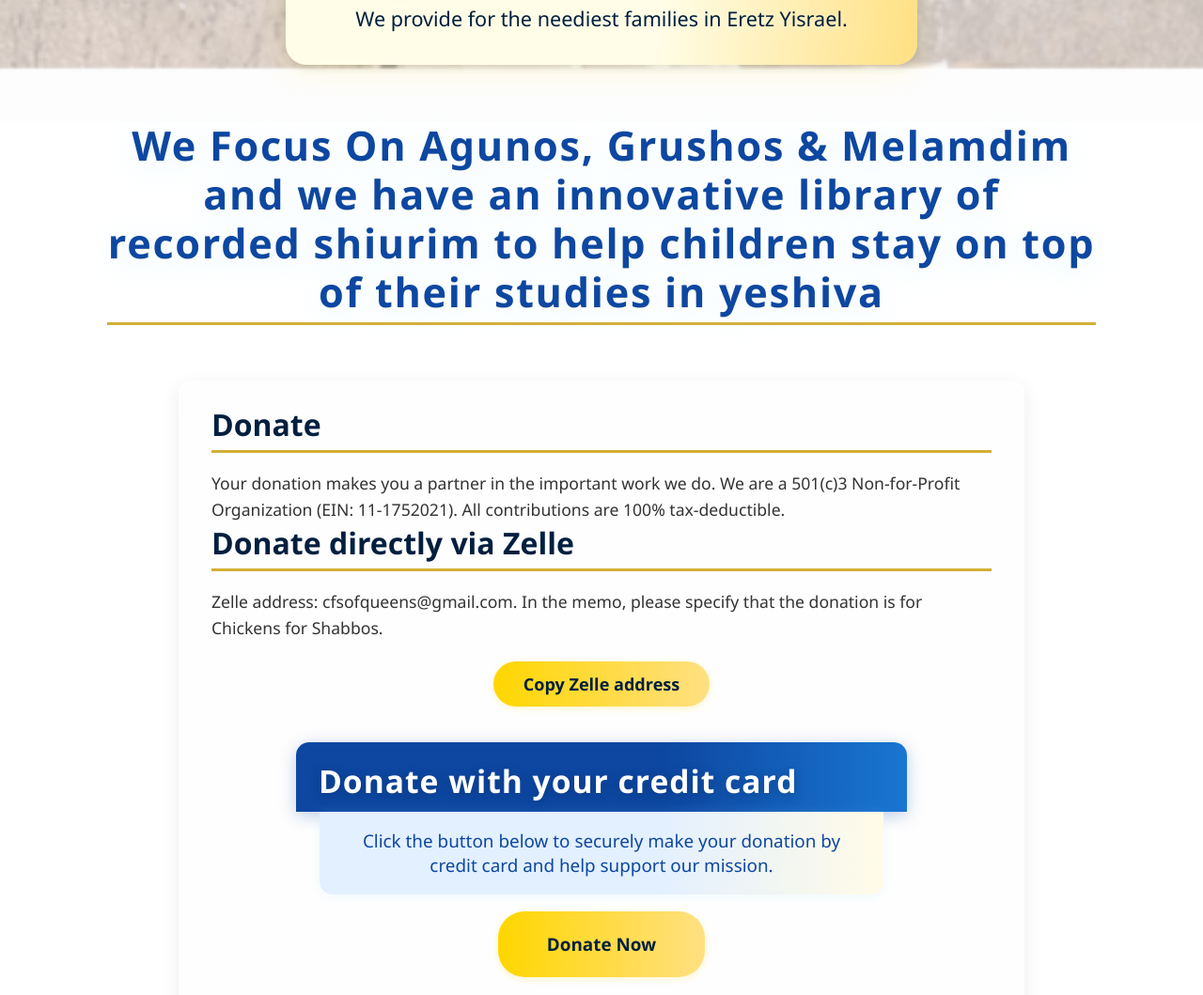
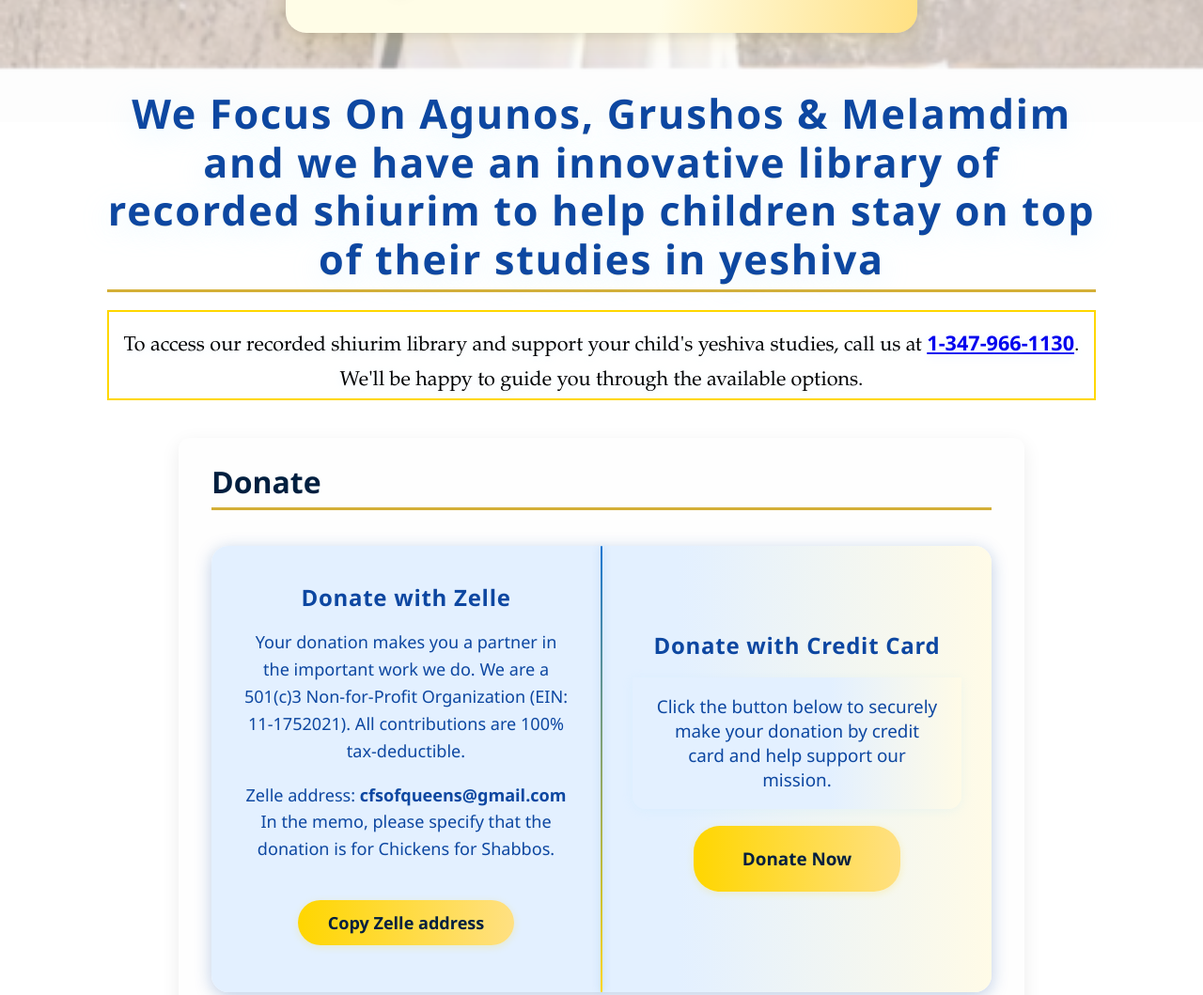
Before and after one commit to Cakeandcandles/final-chicken, a plain HTML site: page index.html in a window 1280 px wide. Shown: the part 670-1729 px from the top of the page at 94% size. Drawn offline with Linux system fonts and the light colour scheme.

Commit message:
Initial commit

```diff
--- a/index.html
+++ b/index.html
@@ -10,10 +10,7 @@
   <nav>
     <div class="nav-content">
       <img src="https://images.squarespace-cdn.com/content/v1/62758d0214ecdd5052f432c8/ddb0c748-7718-4757-a694-094191219017/ChickensForShabbos_logo+png2.png" alt="Chickens for shabbos logo" width="2000px">
-      <a href="#ron-pic">About</a>
-      <a href="/contact">Contact</a>
-      <a href="/case-studies">Case Studies</a>
-      <a href="/contact-us">Contact Us</a>
+      <a href="#picture-of-mr-robby" class="about-btn">About</a>
     </div>
     <a href="https://pay.banquest.com/csq" class="donate-btn nav-donate-btn">Donate</a>
   </nav>
@@ -25,34 +22,37 @@
 
   <section class="hero-highlight" id="hero-highlight">
     <h2>Help Us Make A Difference</h2>
-    <p>We provide for the neediest families in Eretz Yisrael.</p>
   </section>
 
-  <section class="focus-highlight"> <!--Change the css so it doesnt look so weird-->
+  <!--THIS IS WHERE THE VIDEO WILL GO-->
+
+  <section class="focus-highlight">
     <h2>We Focus On Agunos, Grushos & Melamdim and we have an innovative library of recorded shiurim to help children stay on top of their studies in yeshiva</h2>
+    <div id="number-info-div">
+      <p id="number-info">
+        To access our recorded shiurim library and support your child's yeshiva studies,
+        call us at <a href="tel:13479661130"><strong>1-347-966-1130</strong></a>.
+        We'll be happy to guide you through the available options.
+      </p>
+    </div>
+
   </section>
 
   <section class="fade-in-on-scroll">
     <h2>Donate</h2>
-    <p>Your donation makes you a partner in the important work we do. We are a 501(c)3 Non-for-Profit Organization (EIN: 11-1752021). All contributions are 100% tax-deductible.</p>
-
-    <!--<h3>Donate to Chickens for Shabbos directly via Bezri.org</h3>
-    <p>This is the website for the American Friends of Yad Eliezer & B'ezri organizations. You can set up recurring donations as well.</p>
-
-    <h3>Donate to Chickens for Shabbos via PayPal</h3>
-    <p>You'll be redirected to the PayPal website to make your donation. You don't have to create an account and can donate using a credit or debit card.</p>
-  -->
-    <h2>Donate directly via Zelle</h2>
-    <p>Zelle address: cfsofqueens@gmail.com. In the memo, please specify that the donation is for Chickens for Shabbos.</p>
-    <button id="copy-btn" onclick="copyText()">Copy Zelle address</button>
-
-    <!--<h3>Send A Check</h3>
-    <p>Please mail your check to: The American Friends of Yad Eliezer / B'ezri, 410 Glenn Road, Jackson, NJ 08527. Note/Memo: Donation for Chickens for Shabbos.</p>-->
-
-    <div style="max-width:650px;margin:38px auto 0 auto;">
-      <div class="donate-cc-heading">Donate with your credit card</div>
-      <div class="donate-cc-desc">Click the button below to securely make your donation by credit card and help support our mission.</div>
-      <a href="https://pay.banquest.com/csq" class="donate-cc-btn" target="_blank" rel="noopener">Donate Now</a>
+    <div class="donate-split-container">
+      <div class="donate-split-left">
+        <h3>Donate with Zelle</h3>
+        <p>Your donation makes you a partner in the important work we do. We are a 501(c)3 Non-for-Profit Organization (EIN: 11-1752021). All contributions are 100% tax-deductible.</p>
+        <p>Zelle address: <b>cfsofqueens@gmail.com</b><br>In the memo, please specify that the donation is for Chickens for Shabbos.</p>
+        <button id="copy-btn" onclick="copyText()">Copy Zelle address</button>
+      </div>
+      <div class="donate-split-divider"></div>
+      <div class="donate-split-right">
+        <h3>Donate with Credit Card</h3>
+        <div class="donate-cc-desc">Click the button below to securely make your donation by credit card and help support our mission.</div>
+        <a href="https://pay.banquest.com/csq" class="donate-cc-btn" target="_blank" rel="noopener">Donate Now</a>
+      </div>
     </div>
   </section>
 
@@ -60,11 +60,11 @@
   <section class="fade-in-on-scroll">
     <h2>About Us</h2>
     <img src="https://images.squarespace-cdn.com/content/v1/62758d0214ecdd5052f432c8/d377a89b-e5c7-4ee2-b21d-8745955e4ed6/rabbi.jpg" alt="Robby Neuman" class="about-img" />
-    <p id="ron-pic">
+    <p id="picture-of-mr-robby">
       Chickens for Shabbos was started in 2004 by Mr. Robby Neuman when he became keenly aware of the plight of Agunos, Grushos, and Melamdim.
     </p>
     <p>
-      Guided for many years by Rabbi Fabian Schoenfeld Zt"l of Young Israel of Kew Garden Hills and Rabbi Doniel Lander Shlit"a, it focuses on the harassed and ill-served of Israeli society: divorcees and abandoned women - those left alone to support their families. Since 2011, Chickens for Shabbos has partnered with American Friends of Yad Eliezer/B'ezri and together have distributed nearly $18,000,000.
+      Guided for many years by Rabbi Fabian Schoenfeld Zt"l of Young Israel of Kew Garden Hills and Rabbi Doniel Lander Shlit"a, it focuses on the harassed and ill-served of Israeli society: divorcees and abandoned women - those left alone to support their families. Since 2011, Chickens for Shabbos has distributed nearly $23,000,000.
     </p>
   </section>
 
@@ -74,8 +74,6 @@
 
 </body>
 <script>
-  // For fadng in certain objects:
-// Fade in hero-highlight section on page load
 window.addEventListener('DOMContentLoaded', function() {
   const hero = document.getElementById('hero-highlight');
   if(hero) {
@@ -84,7 +82,6 @@ window.addEventListener('DOMContentLoaded', function() {
     }, 200);
   }
 
-  // Fade in .fade-in-on-scroll elements when they enter viewport
   const fadeEls = document.querySelectorAll('.fade-in-on-scroll');
   const revealOnScroll = function() {
     const windowBottom = window.innerHeight + window.scrollY;
@@ -96,7 +93,7 @@ window.addEventListener('DOMContentLoaded', function() {
     });
   };
   window.addEventListener('scroll', revealOnScroll);
-  revealOnScroll(); // Initial check
+  revealOnScroll();
 });
 
 function copyText() {
--- a/style.css
+++ b/style.css
@@ -1,9 +1,102 @@
-/* Nav logo: stick left, always visible and crisp on desktop */
+.donate-split-container {
+  display: flex;
+  flex-direction: row;
+  justify-content: center;
+  align-items: stretch;
+  background: linear-gradient(90deg, #e3f0ff 60%, #fffbe7 100%);
+  border-radius: 18px;
+  box-shadow: 0 4px 18px #0d47a144;
+  max-width: 900px;
+  margin: 38px auto 0 auto;
+  padding: 0;
+  position: relative;
+  min-height: 320px;
+}
+.donate-split-left, .donate-split-right {
+  flex: 1 1 0;
+  padding: 38px 32px 32px 32px;
+  display: flex;
+  flex-direction: column;
+  justify-content: center;
+  align-items: center;
+  text-align: center;
+}
+.donate-split-left h3, .donate-split-right h3 {
+  font-size: 1.5rem;
+  color: #0d47a1;
+  font-weight: 900;
+  margin-bottom: 1.1rem;
+  margin-top: 0;
+  letter-spacing: 0.03em;
+}
+.donate-split-left p {
+  font-size: 1.13rem;
+  color: #0d47a1;
+  font-weight: 500;
+  margin-bottom: 1.1rem;
+}
+.donate-split-divider {
+  width: 2px;
+  background: linear-gradient(180deg, #1976d2 0%, #ffd600 100%);
+  margin: 0;
+  border-radius: 2px;
+  min-height: 220px;
+  align-self: stretch;
+  box-shadow: 0 0 8px #1976d244;
+}
+.donate-split-right {
+  border-radius: 0 18px 18px 0;
+}
+.donate-split-left {
+  border-radius: 18px 0 0 18px;
+}
+@media (max-width: 900px) {
+  .donate-split-container {
+    flex-direction: column;
+    min-height: unset;
+    padding: 0;
+  }
+  .donate-split-divider {
+    width: 100%;
+    height: 2px;
+    min-height: unset;
+    margin: 0 0 18px 0;
+    background: linear-gradient(90deg, #1976d2 0%, #ffd600 100%);
+    align-self: center;
+  }
+  .donate-split-left, .donate-split-right {
+    border-radius: 18px;
+    padding: 28px 12px 18px 12px;
+  }
+}
+.about-btn {
+  background: linear-gradient(90deg, #1976d2 0%, #0d47a1 100%);
+  color: #fff !important;
+  font-weight: 700;
+  padding: 10px 68px;
+  border-radius: 24px;
+  font-size: 1.13rem;
+  box-shadow: 0 2px 8px #1976d233;
+  border: none;
+  outline: none;
+  text-decoration: none !important;
+  transition: background 0.2s, color 0.2s, box-shadow 0.2s;
+  margin: 0 auto;
+  cursor: pointer;
+  display: inline-block;
+  white-space: nowrap;
+}
+.about-btn:hover, .about-btn:focus {
+  background: linear-gradient(90deg, #0d47a1 0%, #1976d2 100%);
+  color: #fff;
+  box-shadow: 0 4px 16px #1976d255;
+}
 .nav-content {
   display: flex;
   align-items: center;
   gap: 35px;
-  justify-content: flex-start;
+  justify-content: space-between;
+  width: 100%;
 }
 .nav-content img {
   height: 60px;
@@ -21,10 +114,8 @@
   box-shadow: 0 2px 8px #001f3f22;
 }
 nav {
-  justify-content: flex-start;
   display: flex;
   align-items: center;
-  gap: 35px;
   background-color: #001f3f;
   padding: 15px 30px;
   border-radius: 0 0 10px 10px;
@@ -37,7 +128,6 @@ nav {
     display: none !important;
   }
 }
-/* Hide nav links on mobile, show only donate button */
 .nav-donate-btn {
   margin-left: 35px;
 }
@@ -54,13 +144,15 @@ nav {
     border-radius: 24px;
     text-align: center;
   }
+  .about-btn {
+    display: none !important;
+  }
   nav {
     justify-content: center !important;
     gap: 0 !important;
     padding: 12px 8px !important;
   }
 }
-/* Always center the main image */
 #main-img {
   display: block;
   margin-left: auto;
@@ -80,7 +172,6 @@ html, body {
   max-width: 100vw;
   overflow-x: hidden;
 }
-/* Donate with Credit Card Section */
 .donate-cc-heading {
   font-size: 2.1rem;
   color: #fff;
@@ -260,7 +351,6 @@ html, body {
     padding: 0 4px;
   }
 }
-/*START*/
 .fade-in-on-scroll {
   opacity: 0;
   transform: translateY(40px);
@@ -270,7 +360,6 @@ html, body {
   opacity: 1;
   transform: translateY(0);
 }
-/* Hero Highlight Section */
 .hero-highlight {
   max-width: 900px;
   margin: 40px auto 0 auto;
@@ -332,8 +421,8 @@ html, body {
 }
 
 body {
-  background-color: #fff; /* white primary background */
-  color: #001f3f; /* dark navy text */
+  background-color: #fff;
+  color: #001f3f;
   min-height: 100vh;
   display: flex;
   flex-direction: column;
@@ -346,18 +435,17 @@ body::before {
   content: "";
   position: fixed;
   top: 0; left: 0; right: 0; bottom: 0;
-  background-image: url('praying.png'); /* put your landing picture URL here */
+  background-image: url('praying.png');
   background-size: cover;
   background-position: center;
-  opacity: 0.38; /* slightly more visible background */
-  z-index: -1; /* behind everything */
+  opacity: 0.38;
+  z-index: -1;
   pointer-events: none;
   filter: brightness(98%);
 }
 
-/* Navigation bar */
 nav {
-  background-color: #001f3f; /* dark navy */
+  background-color: #001f3f;
   padding: 15px 30px;
   display: flex;
   justify-content: center;
@@ -419,7 +507,7 @@ nav {
 
 
 nav a {
-  color: #d4af37; /* gold */
+  color: #d4af37;
   text-decoration: none;
   font-size: 1.1rem;
   transition: color 0.3s ease;
@@ -431,7 +519,7 @@ nav a:focus {
   text-decoration: underline;
 }
 
-/* Header */
+
 header {
   text-align: center;
   padding: 60px 20px 40px 20px;
@@ -440,7 +528,7 @@ header {
 header h1 {
   font-size: 3.5rem;
   font-weight: 800;
-  color: #001f3f; /* navy */
+  color: #001f3f;
   margin-bottom: 10px;
 }
 
@@ -451,12 +539,12 @@ header p {
   letter-spacing: 0.02em;
 }
 
-/* Sections */
+
 section {
   max-width: 900px;
   margin: 40px auto;
   padding: 25px 35px;
-  background-color: #fefefe; /* near white background */
+  background-color: #fefefe;
   border-radius: 12px;
   box-shadow: 0 6px 20px rgba(0,0,0,0.08);
   color: #001f3f;
@@ -466,7 +554,7 @@ section h2 {
   font-weight: 700;
   font-size: 2rem;
   margin-bottom: 18px;
-  border-bottom: 3px solid #d4af37; /* gold underline */
+  border-bottom: 3px solid #d4af37;
   padding-bottom: 6px;
 }
 
@@ -484,7 +572,18 @@ section p {
   color: #333333;
 }
 
-/* About section images */
+#number-info-div {
+  background-color: white;
+  border: 2px solid gold;
+}
+
+
+#number-info {
+  color: black;
+  font-family: "Palatino Linotype", "Book Antiqua", Palatino, serif;
+}
+
+
 .about-img {
   display: block;
   max-width: 280px;
@@ -493,7 +592,7 @@ section p {
   box-shadow: 0 8px 24px rgba(0, 0, 0, 0.12);
 }
 
-/* Footer */
+
 footer {
   text-align: center;
   margin: 60px auto 20px auto;
@@ -513,7 +612,7 @@ footer a:hover {
   text-decoration: underline;
 }
 
-/* Responsive adjustments */
+
 @media (max-width: 700px) {
   nav {
     flex-wrap: wrap;
@@ -535,7 +634,7 @@ footer a:hover {
   }
 }
 
-/* CAREFUL */
+
 @media (max-width: 700px) {
   #main-img {
     align-self: center;
```
Also changed, not shown: help.txt (deleted).
